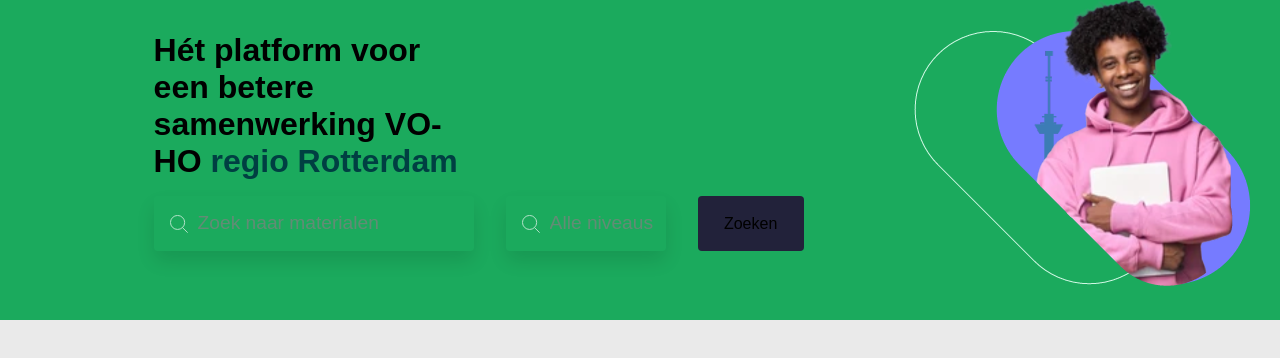
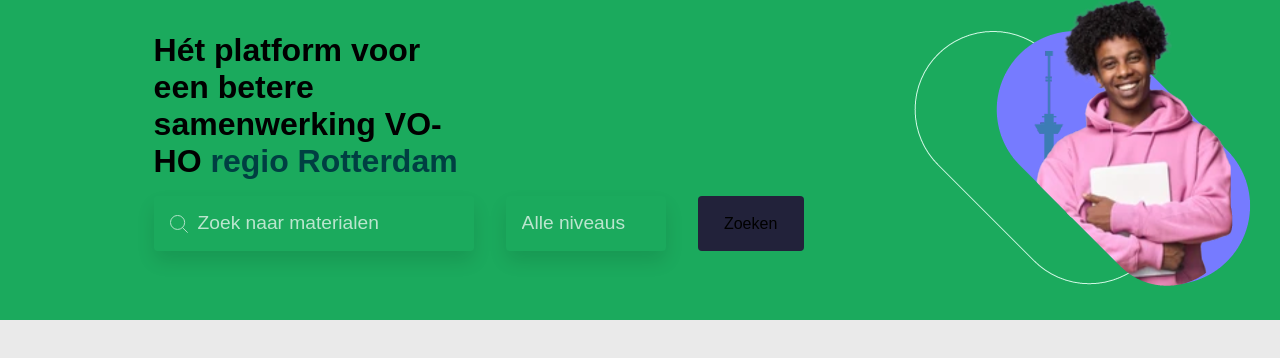
Before and after one commit to jaussems/press-play-assesment, a Next.js app: page / in a window 1280 px wide. Shown: the top 358 px of the page. Built offline with nearby package versions, Linux system fonts and the light colour scheme; a web font is replaced by a local one.

Commit message:
added icon for search input

```diff
--- a/src/components/Input.tsx
+++ b/src/components/Input.tsx
@@ -5,8 +5,9 @@ const Input: React.FC<any> = (props: IinputComponent) => {
   return (
     <div className={styles.input_container}>
       <input
-        className={`${styles.input} ${styles.icon}  ${props.class}`}
-        // style={{ width: props.width }}
+        className={`${styles.input} ${
+          props.icon ? styles["--icon"] : styles["--no_icon"]
+        }  ${props.class}`}
         placeholder={props.placeholder}
       ></input>
     </div>
--- a/src/components/Search.tsx
+++ b/src/components/Search.tsx
@@ -18,6 +18,7 @@ const Search: React.FC<any> = (props: PropsWithChildren) => {
             placeholder={"Zoek naar materialen"}
             className={styles.inputsearch}
             class={styles["search--search-width"]}
+            icon={true}
           ></Input>
           <Input
             placeholder={"Alle niveaus"}
--- a/src/shared/models.ts
+++ b/src/shared/models.ts
@@ -2,6 +2,7 @@ export interface IinputComponent {
   placeholder: string;
   width: string;
   class: string;
+  icon: boolean;
 }
 export interface IButton {
   text: string;
--- a/src/styles/Input.module.scss
+++ b/src/styles/Input.module.scss
@@ -4,13 +4,13 @@
 .input_container {
   .input {
     border-radius: 4px;
-    background: #ffffff 0% 0% no-repeat padding-box;
+    background: $base-green-color 0% 0% no-repeat padding-box;
     box-shadow: 0px 10px 20px #00000029;
     border-radius: 8px;
 
     opacity: 0.7;
     height: 3.4375rem;
-    color: black;
+    color: rgb(255, 255, 255);
     font-size: 16px;
     border-radius: 0.25rem;
     border: 0;
@@ -18,12 +18,17 @@
   }
   @include placeholder {
     font-size: larger;
-    color: $grey-placeholder-color;
+    color: $white-placeholder-color;
   }
 
-  .icon {
+  .--icon {
     background: url("../assets/icons/search_icon.svg") no-repeat 8px 7px;
     background-position: 1rem;
     background-size: 1.1rem;
   }
+
+  .--no_icon {
+    padding-left: 1rem;
+    //background: $base-green-color;
+  }
 }
--- a/src/styles/_variables.scss
+++ b/src/styles/_variables.scss
@@ -8,4 +8,4 @@ $base-green-color: #1baa5d;
 $dark-green-color: #003f42;
 $basic-background-color: #eaeaea;
 $dark-blue-button-color: #22223a;
-$grey-placeholder-color: #808080;
+$white-placeholder-color: #ffff;
```
